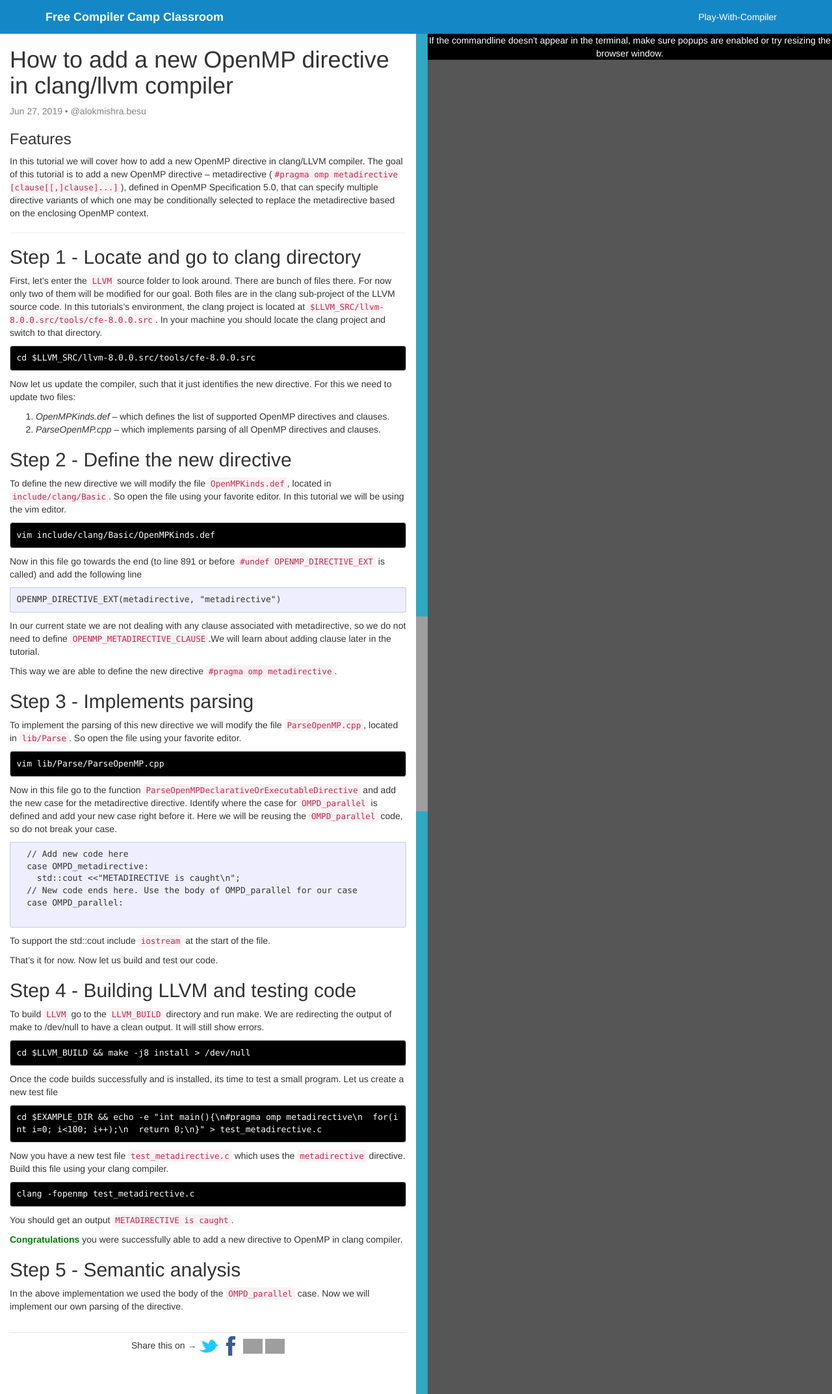
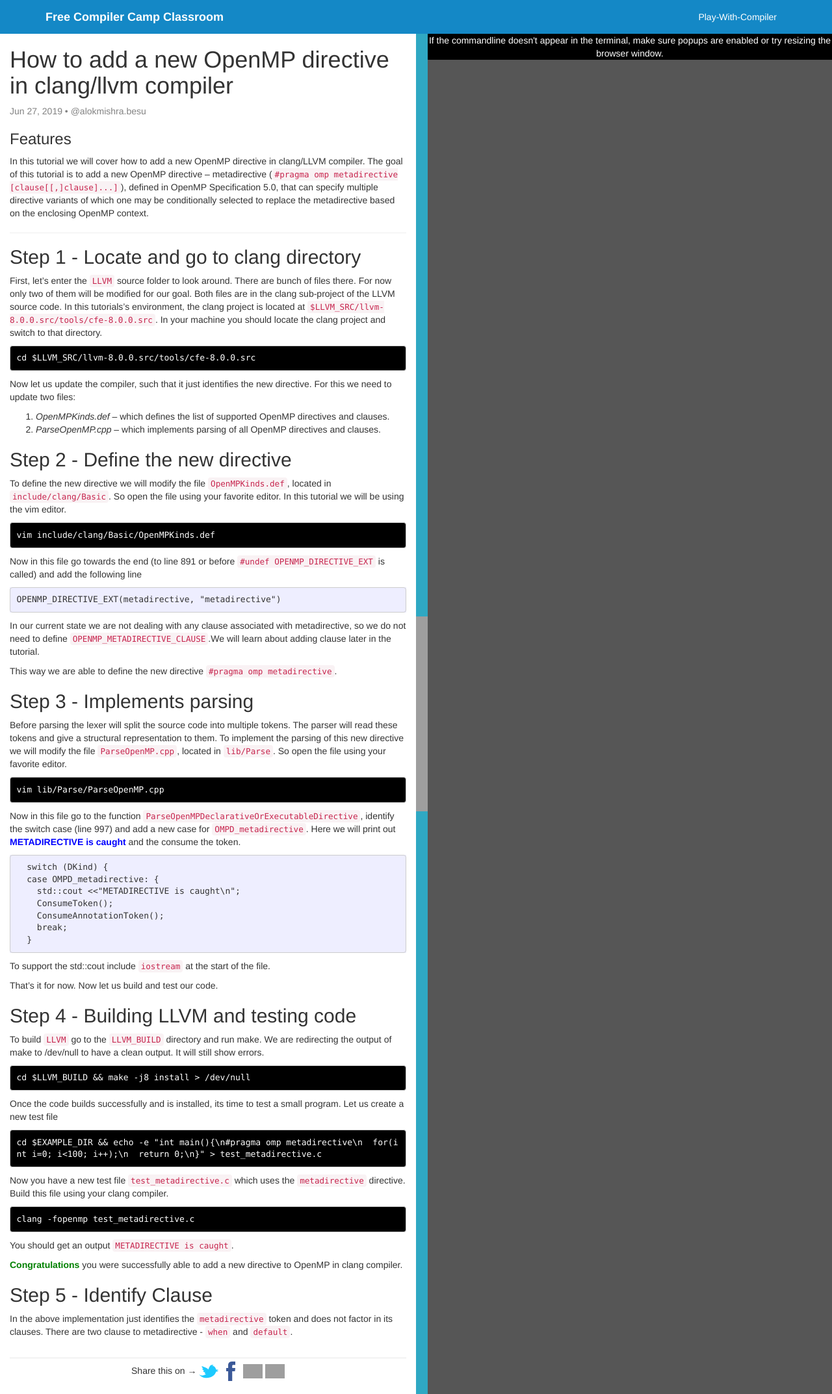
Before and after one commit to chunhualiao/freeCompilerCamp, a Jekyll site: the page built from compiler-classroom/_posts/2019-06-27-new-directive-llvm.markdown, in a window 1280 px wide. Shown: the whole page at 65% size. Built offline with Jekyll 4.4.1, drawn with Linux system fonts in a browser that asks for light colours; nearby versions of some CDN libraries; grey boxes are pictures that could not be loaded.

Commit message:
Updating tutorial of adding llvm directive to consume token

````diff
--- a/compiler-classroom/_posts/2019-06-27-new-directive-llvm.markdown
+++ b/compiler-classroom/_posts/2019-06-27-new-directive-llvm.markdown
@@ -38,19 +38,20 @@
 This way we are able to define the new directive `#pragma omp metadirective`.
 
 ## Step 3 - Implements parsing
-To implement the parsing of this new directive we will modify the file `ParseOpenMP.cpp`, located in `lib/Parse`. So open the file using your favorite editor.
+Before parsing the lexer will split the source code into multiple tokens. The parser will read these tokens and give a structural representation to them. To implement the parsing of this new directive we will modify the file `ParseOpenMP.cpp`, located in `lib/Parse`. So open the file using your favorite editor.
 ```.term1
 vim lib/Parse/ParseOpenMP.cpp
 ```
 
-Now in this file go to the function `ParseOpenMPDeclarativeOrExecutableDirective` and add the new case for the metadirective directive. Identify where the case for `OMPD_parallel` is defined and add your new case right before it. Here we will be reusing the `OMPD_parallel` code, so do not break your case.
+Now in this file go to the function `ParseOpenMPDeclarativeOrExecutableDirective`, identify the switch case (line 997) and add a new case for `OMPD_metadirective`. Here we will print out <span style="color:blue">**METADIRECTIVE is caught**</span> and the consume the token.
 ```
-  // Add new code here
-  case OMPD_metadirective:
+  switch (DKind) {
+  case OMPD_metadirective: {
     std::cout <<"METADIRECTIVE is caught\n";
-  // New code ends here. Use the body of OMPD_parallel for our case
-  case OMPD_parallel:
-
+    ConsumeToken();
+    ConsumeAnnotationToken();
+    break;
+  }
 ```
 To support the std::cout include `iostream` at the start of the file.
 
@@ -79,5 +80,6 @@
 
 <span style="color:green">**Congratulations**</span> you were successfully able to add a new directive to OpenMP in clang compiler.
 
-## Step 5 - Semantic analysis
-In the above implementation we used the body of the `OMPD_parallel` case. Now we will implement our own parsing of the directive.
+## Step 5 - Identify Clause
+In the above implementation just identifies the `metadirective` token and does not factor in its clauses.
+There are two clause to metadirective - `when` and `default`.
````
